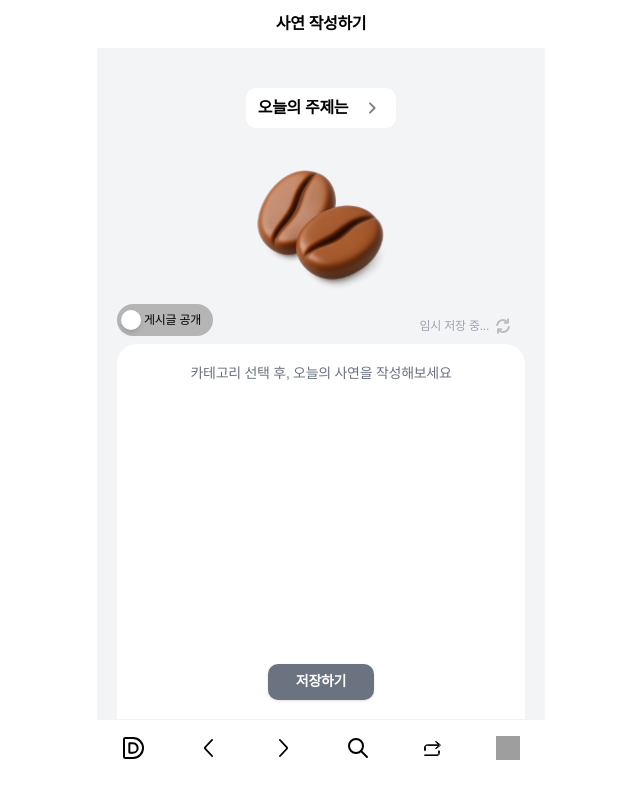
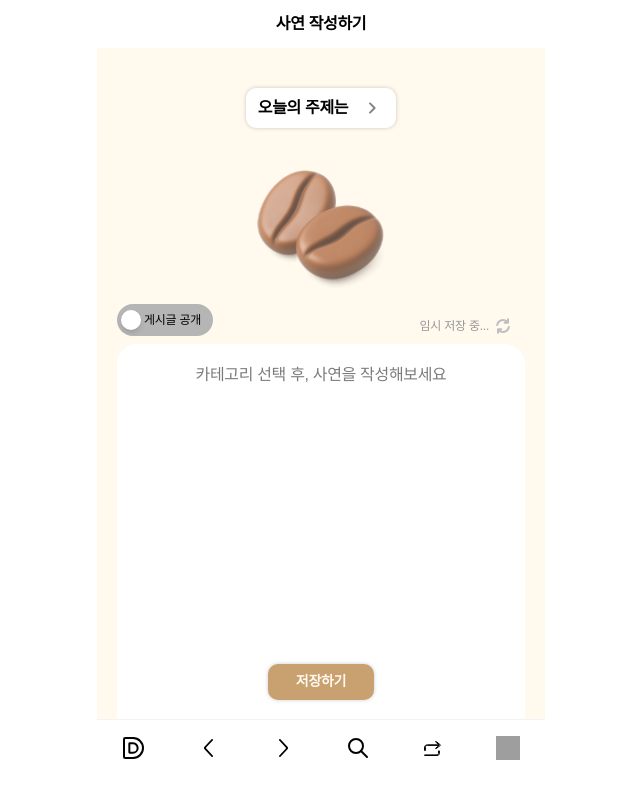
Before and after one commit to LatteChat/Latte-Frontend, a Next.js app: page /latte-chat/letters/new in a window 1280 px wide. Shown: the whole page, without its empty margins (319-959 px from the left). Built offline with nearby package versions, Linux system fonts and the light colour scheme; grey boxes are pictures that could not be loaded; a web font is replaced by a local one.

Commit message:
style: 사연 작성 페이지 디자인 적용

```diff
--- a/src/app/latte-chat/letters/new/LetterWriteContainer.tsx
+++ b/src/app/latte-chat/letters/new/LetterWriteContainer.tsx
@@ -50,16 +50,16 @@ export default function LetterWriteContainer() {
       <div>
         <TitleHeader title="사연 작성하기" />
 
-        <div className="flex h-auto min-h-[calc(100svh-8rem)] flex-col items-center bg-gray-100 px-5 pt-10">
+        <div className="bg-secondary-brown-1 flex h-auto min-h-[calc(100svh-8rem)] flex-col items-center px-5 pt-10">
           <div className="mb-4 flex w-full justify-center">
             <button
               onClick={handleOpenModal}
               type="button"
-              className="h4 flex items-center gap-3 rounded-10 bg-white px-3 py-2"
+              className="h4 shadow-border flex items-center gap-3 rounded-10 bg-white px-3 py-2 text-black"
             >
               오늘의 주제는
               {category && (
-                <span className="b4 inline-block rounded-10 border-2 px-4 py-[0.375rem] shadow">
+                <span className="b4 bg-secondary-brown-2 text-secondary-brown-1 inline-block rounded-10 px-4 py-[0.375rem]">
                   {category}
                 </span>
               )}
@@ -76,14 +76,14 @@ export default function LetterWriteContainer() {
               alt="커피빈 이미지"
               width={160}
               height={160}
-              className="aspect-square h-40 w-40"
+              className="aspect-square h-40 w-40 opacity-70"
             />
           </figure>
 
           <div className="mb-2 flex w-full items-end justify-between gap-3 pr-3">
             <LetterVisibilityToggleContainer />
 
-            <span className="b10 flex items-center gap-1 text-gray-400">
+            <span className="b10 text-gray-5 flex items-center gap-1">
               임시 저장 중...
               <img src="/icons/refresh-icon.svg" />
             </span>
@@ -95,13 +95,13 @@ export default function LetterWriteContainer() {
             {isEditorFocus ? (
               <div className="h-full w-full flex-1 pt-5">
                 {category && (
-                  <span className="b9 mb-4 ml-5 inline-block rounded-md bg-gray-300 px-2 py-[1px] text-white">
+                  <span className="b9 bg-secondary-brown-2 text-secondary-brown-1 mb-4 ml-5 inline-block rounded-md px-2 py-[1px]">
                     취업 및 회사
                   </span>
                 )}
                 <Editor />
                 <button
-                  className="b3 absolute bottom-5 left-1/2 -translate-x-1/2 rounded-10 bg-gray-500 px-7 py-2 text-white shadow"
+                  className="b3 bg-secondary-brown-2 text-secondary-brown-1 absolute bottom-5 left-1/2 -translate-x-1/2 rounded-10 px-7 py-2"
                   onClick={() =>
                     saveLetterMutate({ juniorId: 7, body: letterCreateState })
                   }
@@ -114,11 +114,11 @@ export default function LetterWriteContainer() {
                 className="flex h-full w-full flex-1 justify-center pt-5"
                 onClick={() => setIsEditorFocus(true)}
               >
-                <p className="b12 text-gray-500">
-                  카테고리 선택 후, 오늘의 사연을 작성해보세요
+                <p className="b1 text-gray-6">
+                  카테고리 선택 후, 사연을 작성해보세요
                 </p>
                 <button
-                  className="b3 absolute bottom-5 rounded-10 bg-gray-500 px-7 py-2 text-white shadow"
+                  className="b3 shadow-border bg-secondary-brown-2 text-secondary-brown-1 absolute bottom-5 rounded-10 px-7 py-2"
                   onClick={() =>
                     saveLetterMutate({ juniorId: 7, body: letterCreateState })
                   }
--- a/src/features/letter/create/components/Editor/index.tsx
+++ b/src/features/letter/create/components/Editor/index.tsx
@@ -34,7 +34,7 @@ export default function Editor() {
         value={title}
         onChange={setTitle}
         placeholder="제목"
-        className="b2 w-full overflow-hidden border-none px-5 pb-4 placeholder:text-gray-400 focus:outline-none"
+        className="h3 placeholder:text-gray-4 w-full overflow-hidden border-none px-5 pb-3 text-black focus:outline-none"
         onKeyDown={handleTitleKeyDown}
         ref={titleRef}
       />
@@ -42,7 +42,7 @@ export default function Editor() {
         value={content}
         onChange={setContent}
         placeholder="내용"
-        className="b12 mb-20 overflow-hidden border-none px-5 placeholder:text-gray-400 focus:outline-none"
+        className="b1 text-gray-7 placeholder:text-gray-4 mb-20 overflow-hidden border-none px-5 focus:outline-none"
         onKeyDown={handleContentKeyDown}
         ref={contentRef}
       />
```
